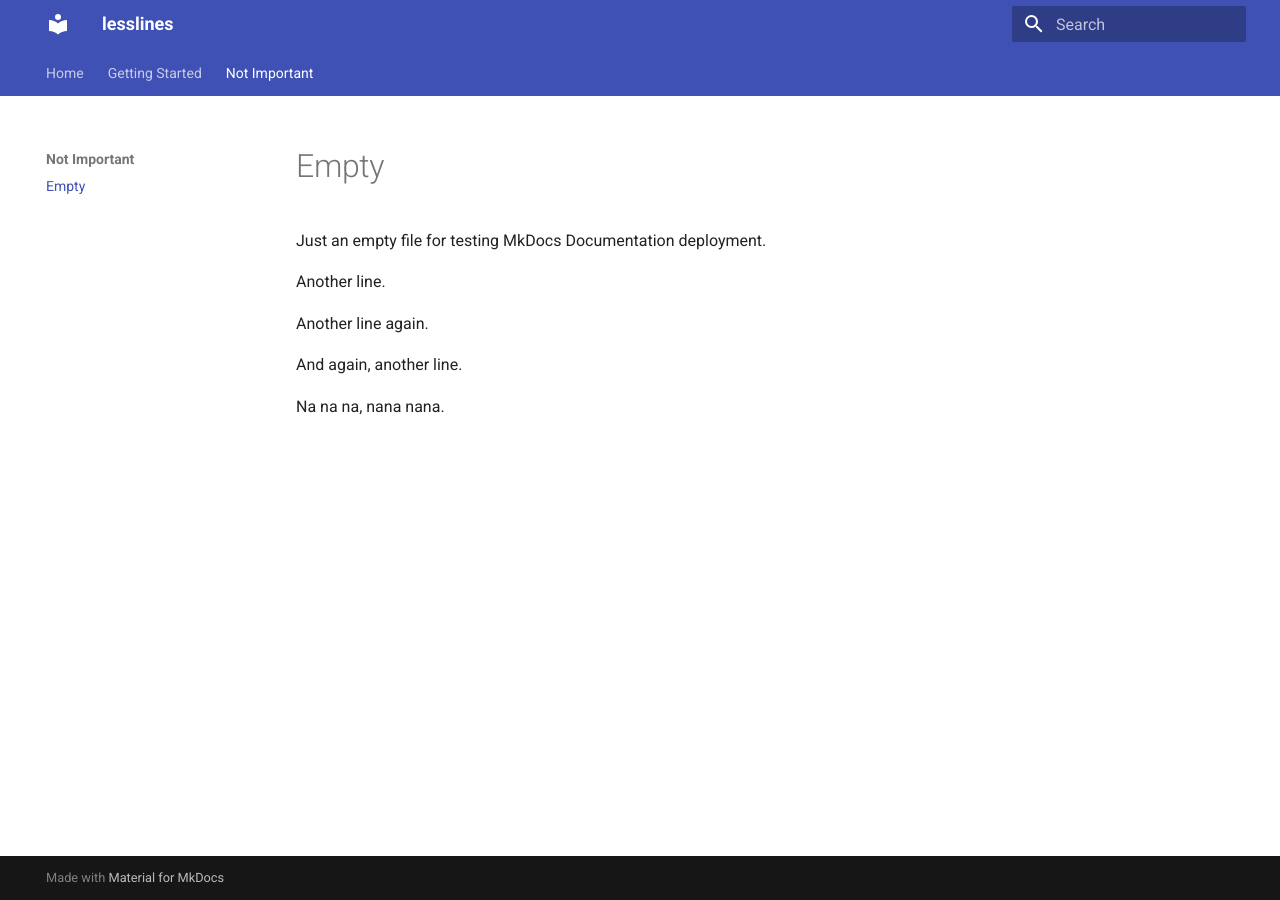
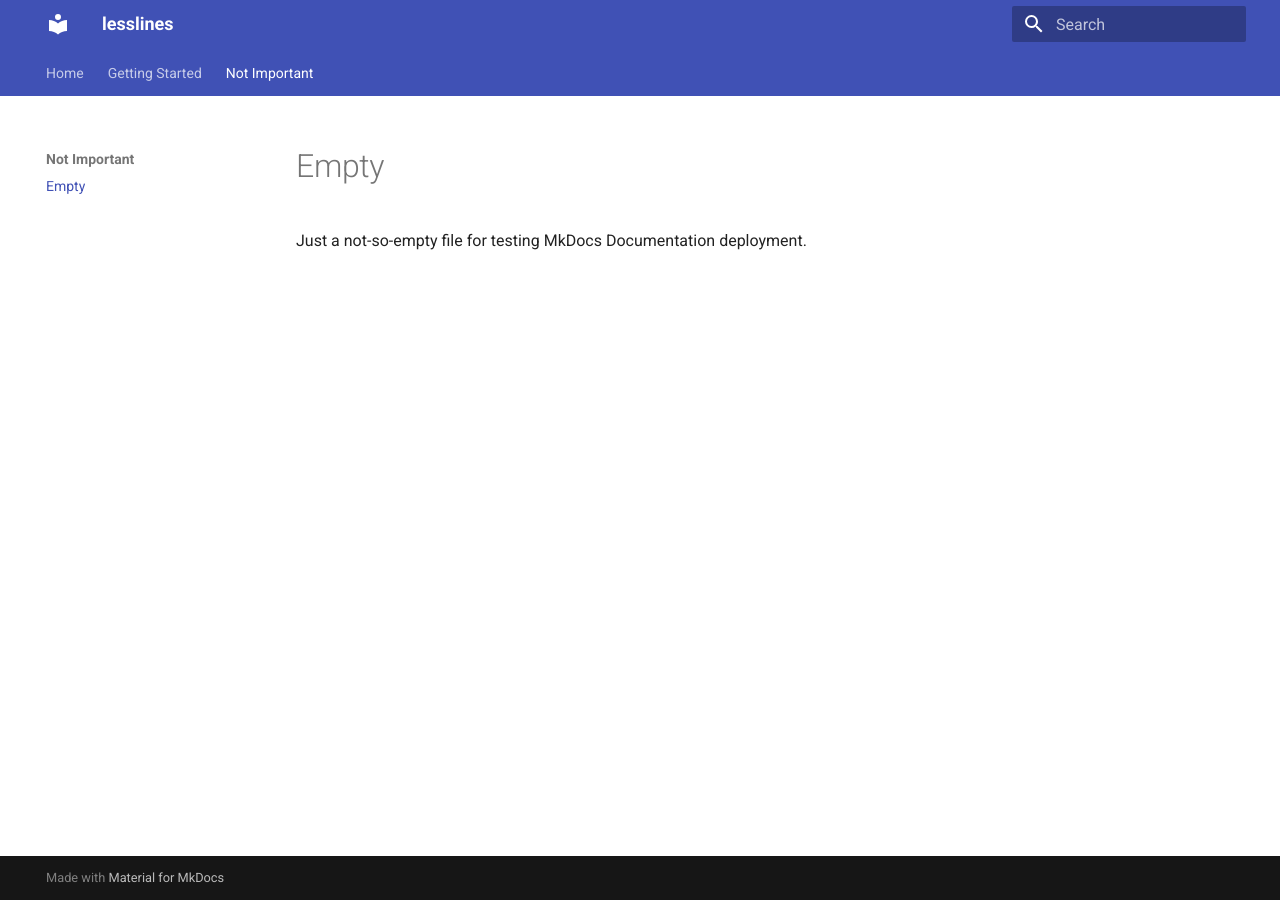
Before and after one commit to dudung/lesslines, an MkDocs documentation site: the page built from docs/empty.md, in a window 1280 px wide. Built offline with MkDocs 1.6.1 and Material for MkDocs 9.7.7, drawn with Linux system fonts in a browser that asks for light colours.

Commit message:
udpdate docs

```diff
--- a/docs/empty.md
+++ b/docs/empty.md
@@ -1,11 +1,3 @@
 # Empty
 
-Just an empty file for testing MkDocs Documentation deployment.
-
-Another line.
-
-Another line again.
-
-And again, another line.
-
-Na na na, nana nana.
+Just a not-so-empty file for testing MkDocs Documentation deployment.
```
